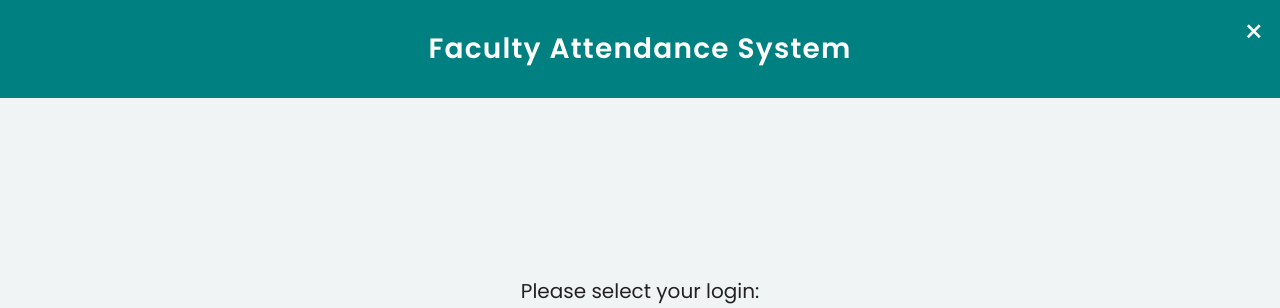
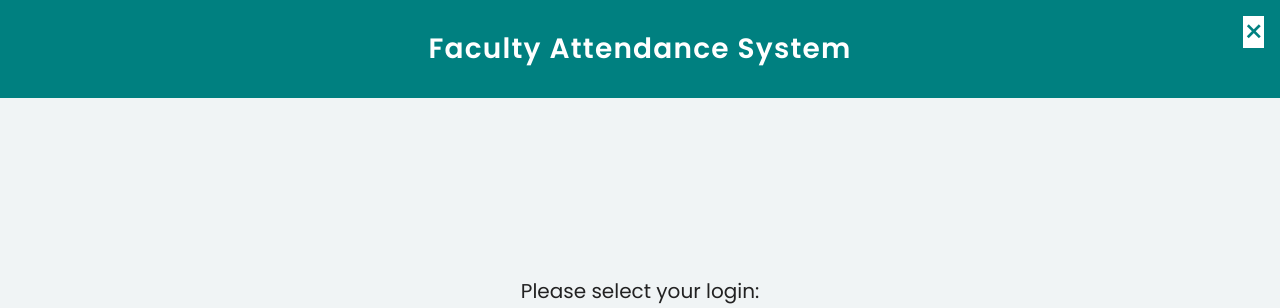
Before and after one commit to hameema-git/faculty-attendance-mng, a Django app: page / in a window 1280 px wide. Shown: the top 308 px of the page. Run offline with Django 5.2, Linux system fonts and the light colour scheme.

Commit message:
Final commit4

```diff
--- a/attendance/templates/attendance/home.html
+++ b/attendance/templates/attendance/home.html
@@ -108,10 +108,10 @@
     position: absolute;
     top: 1rem;
     right: 1rem;
-    background: transparent;
+    background: white;
     border: none;
     font-size: 2rem;
-    color: #fff;
+    color:#008080;
     cursor: pointer;
     z-index: 1000;
     line-height: 1;
```
